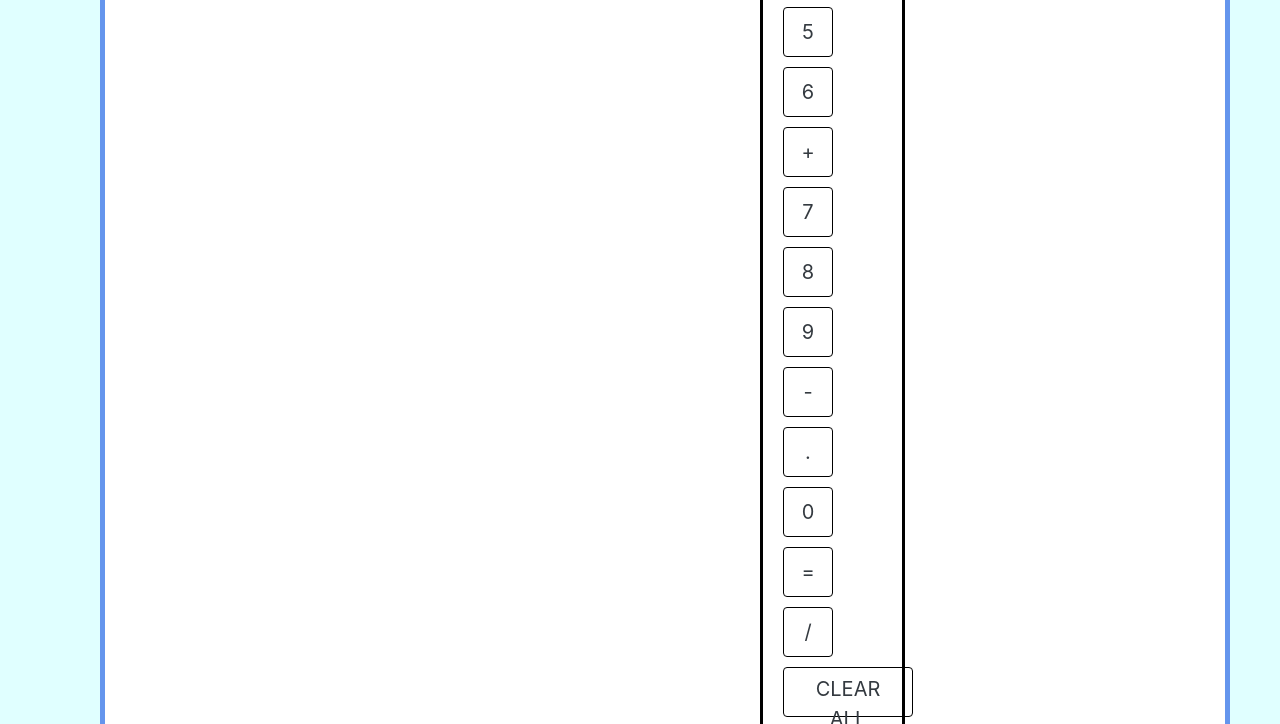
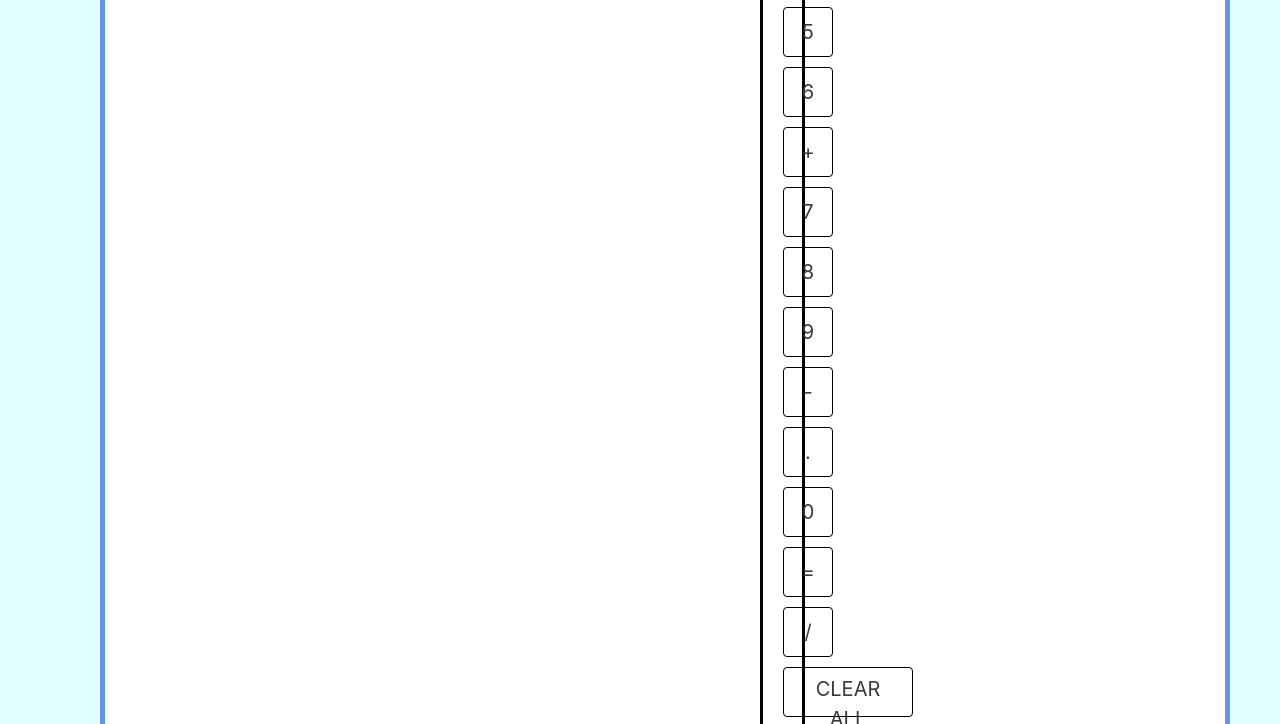
Before and after one commit to anujantil/the-airthemetic-calculator, a plain HTML site: page index.html in a window 1280 px wide. Shown: the part 471-1195 px from the top of the page. Drawn offline with nearby package versions, Linux system fonts and the light colour scheme.

Commit message:
Update styles.css

```diff
--- a/styles.css
+++ b/styles.css
@@ -116,7 +116,7 @@ body
 
 /*MEDIA QUERY BREAKPOINTS */
 
-@media only screen and (max-width:1700px)
+@media only screen and (max-width:1300px)
 {
     /* MAIN HEADING OF THE WEB PAGE. */
     .main-heading
@@ -133,7 +133,7 @@ body
     {
         margin:0px;
         margin-left:80px;
-        margin-right:320px;
+        margin-right:420px;
 
         margin-bottom:20px;
     }
```
